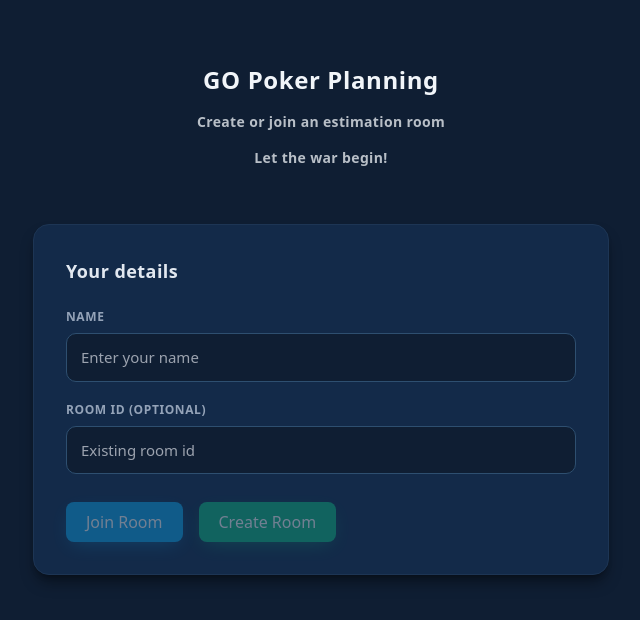
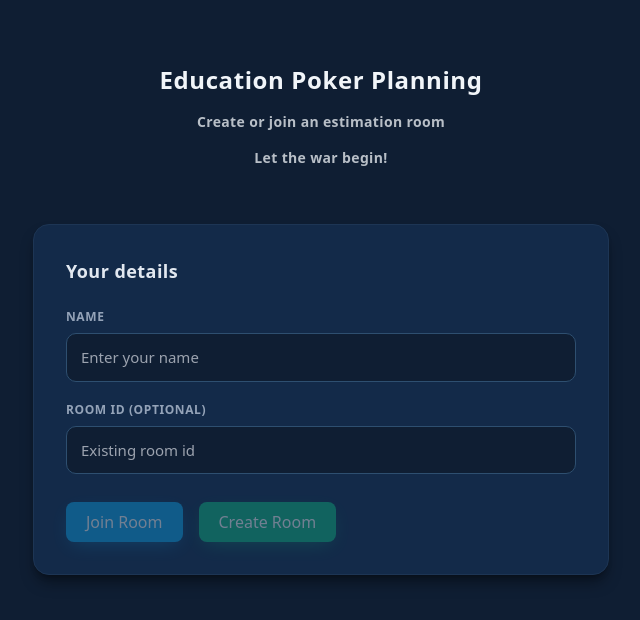
Before and after one commit to jdchvz/educ-planit-poker, a Nuxt app: page / in a window 1280 px wide. Shown: the top 620 px of the page, without its empty margins (319-959 px from the left). Built offline with nearby package versions, Linux system fonts and the light colour scheme.

Commit message:
change GO to Education

```diff
--- a/pages/index.vue
+++ b/pages/index.vue
@@ -1,7 +1,7 @@
 <template>
   <div class="min-h-screen flex flex-col items-center pt-16 pb-24 bg-[#0f1e33] text-slate-200 font-sans">
     <div class="panel-header mb-14 w-[760px] max-w-full">
-      GO Poker Planning
+      Education Poker Planning
       <div class="mt-4 text-sm opacity-75 tracking-wide">Create or join an estimation room</div>
       <div class="mt-4 text-sm opacity-75 tracking-wide">Let the war begin!</div>
     </div>
```
